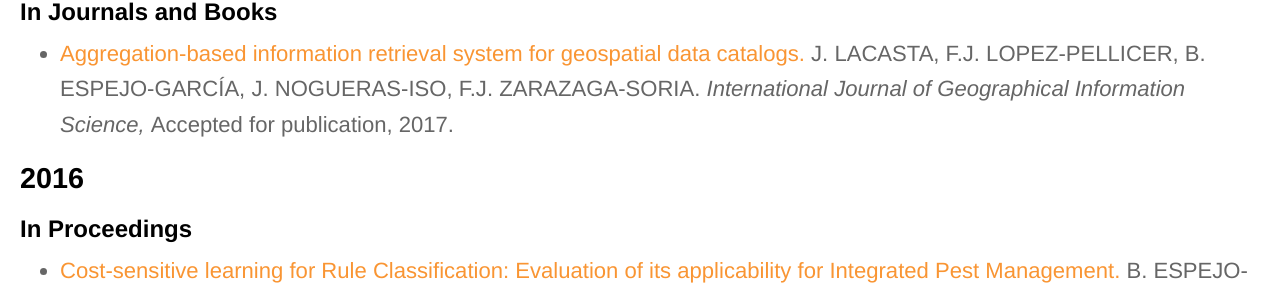
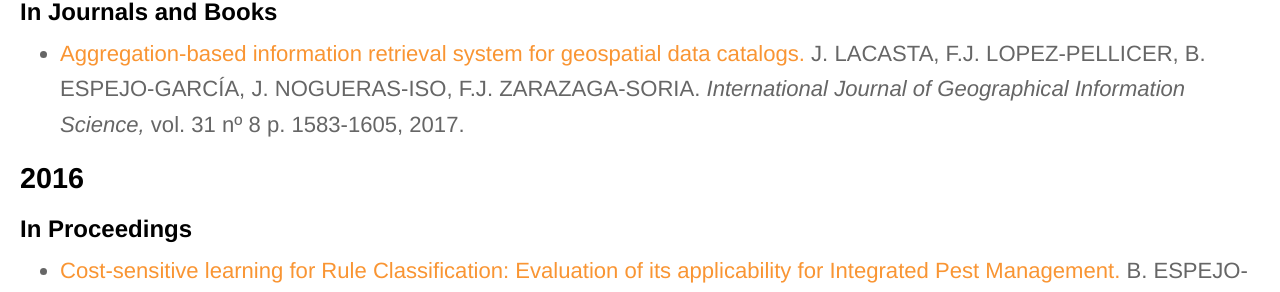
Before and after one commit to IAAA-Lab/IAAA-Lab.github.io, a Jekyll site: the page built from _staff/borjaeg.md, in a window 1280 px wide and 900 px high, scrolled down 786 px. Shown: the part 149-441 px from the top of the window. Built offline with Jekyll 4.4.1, drawn with Linux system fonts in a browser that asks for light colours.

Commit message:
Actualización de los datos de publicación del artículo "Aggregation-based information retrieval system for geospatial data catalogs"

```diff
--- a/_data/papers.yml
+++ b/_data/papers.yml
@@ -12,7 +12,7 @@
   url: http://www.tandfonline.com/doi/full/10.1080/13658816.2017.1319949
   authors: J. LACASTA, F.J. LOPEZ-PELLICER, B. ESPEJO-GARCÍA, J. NOGUERAS-ISO, F.J. ZARAZAGA-SORIA
   publication: "International Journal of Geographical Information Science"
-  publication_detail: "Accepted for publication"
+  publication_detail: "vol. 31 nº 8 p. 1583-1605"
   year: 2017
   doi: 10.1080/13658816.2017.1319949
   url_oficial: http://www.tandfonline.com/doi/full/10.1080/13658816.2017.1319949
```
